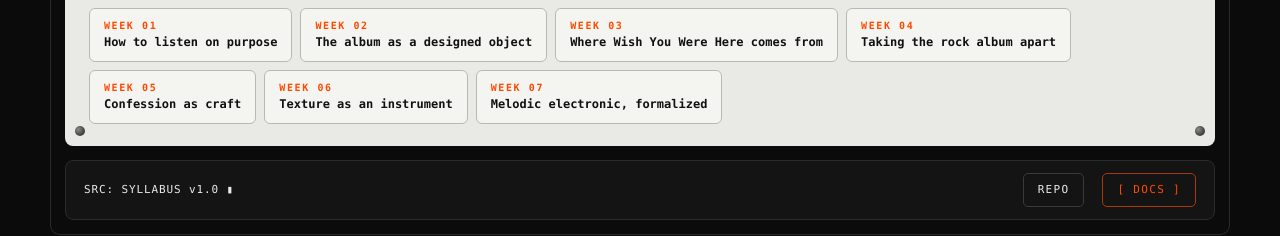
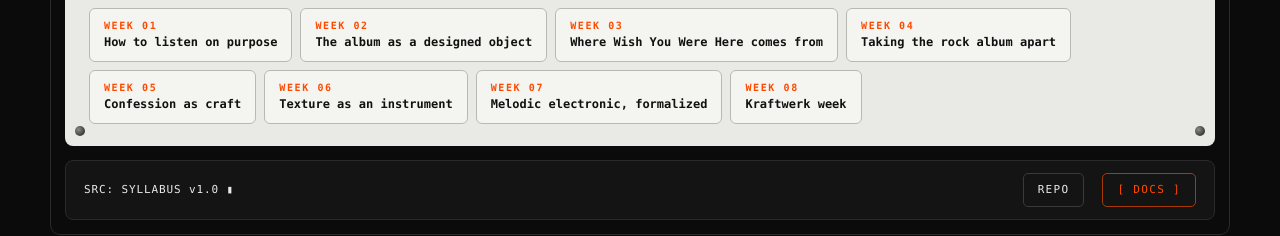
Before and after one commit to wes-chen/long-play, a plain HTML site: page docs/index.html in a window 1280 px wide. Shown: the part 1492-1728 px from the top of the page. Drawn offline with Linux system fonts and the light colour scheme.

Commit message:
long-play: register Week 8 digest in syllabus index

```diff
--- a/docs/index.html
+++ b/docs/index.html
@@ -548,6 +548,7 @@
     ,{n:5, t:"Confession as craft", url:"weeks/week-05.html"}
     ,{n:6, t:"Texture as an instrument", url:"weeks/week-06.html"}
     ,{n:7, t:"Melodic electronic, formalized", url:"weeks/week-07.html"}
+    ,{n:8, t:"Kraftwerk week", url:"weeks/week-08.html"}
   ];
   DIGESTS.forEach(function(d){
     var a = document.createElement("a");
```
